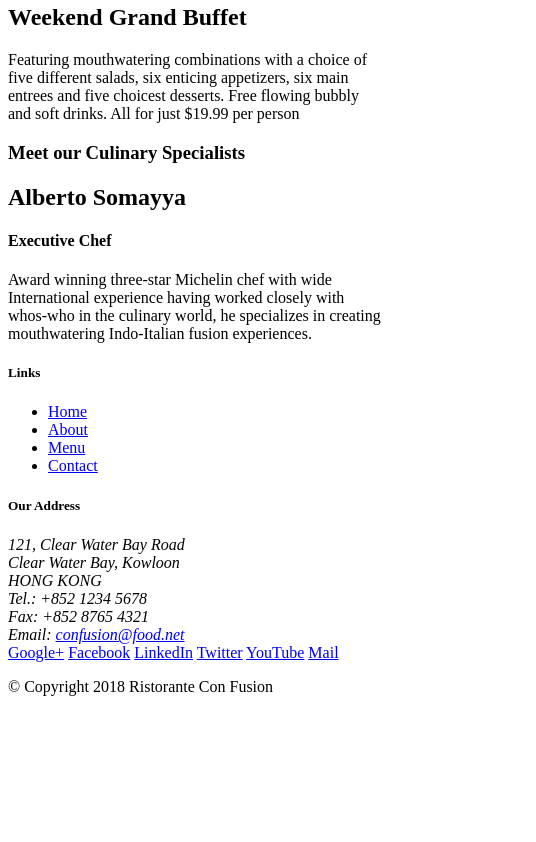
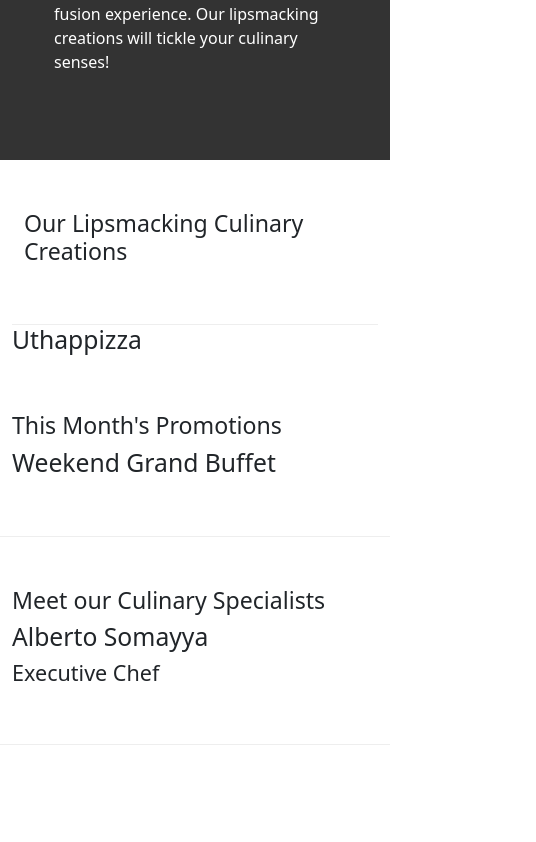
Before and after one commit to shaunwang1350/bootstrapTests, a website: page index.html in a window 390 px wide. Shown: the part 484-1326 px from the top of the page, 536 px wide, since content can reach past the window. Before the commit the page ends 1196 px from the top, so only its background shows below. Drawn offline with nearby package versions, Linux system fonts and the light colour scheme.

```diff
--- a/index.html
+++ b/index.html
@@ -2,6 +2,14 @@
 <html lang="en">
 
 <head>
+        <!-- Required meta tags always come first -->
+        <meta charset="utf-8">
+        <meta name="viewport" content="width=device-width, initial-scale=1, shrink-to-fit=no">
+        <meta http-equiv="x-ua-compatible" content="ie=edge">
+
+        <!-- Bootstrap CSS -->
+        <link rel="stylesheet" href="node_modules/bootstrap/dist/css/bootstrap.min.css">
+        <link rel="stylesheet" href="css/styles.css">
     <title>Ristorante Con Fusion</title>
 </head>
 
@@ -22,6 +30,7 @@
             </div>
         </div>
     </nav>
+
     <header class="jumbotron">
         <div class="container">
             <div class="row row-header">
@@ -36,52 +45,52 @@
     </header>
 
     <div>
-        <div>
-            <div>
+        <div class='container'>
+            <div class='row row-content align-items-center'>
                 <h3>Our Lipsmacking Culinary Creations</h3>
             </div>
-            <div>
+            <div class='col col-sm order-sm-first col-md'>
                 <h2>Uthappizza</h2>
-                <p>A unique combination of Indian Uthappam (pancake) and Italian pizza, topped with Cerignola olives, ripe vine cherry tomatoes, Vidalia onion, Guntur chillies and Buffalo Paneer.</p>
+                <p class="d-none d-sm-block">A unique combination of Indian Uthappam (pancake) and Italian pizza, topped with Cerignola olives, ripe vine cherry tomatoes, Vidalia onion, Guntur chillies and Buffalo Paneer.</p>
             </div>
         </div>
 
 
-        <div>
-            <div>
+        <div class='row row-content align-items-center'>
+            <div class="col-12 col-sm-4 col-md-3">
                 <h3>This Month's Promotions</h3>
             </div>
-            <div>
+            <div class="col col-sm-col-md">
                 <h2>Weekend Grand Buffet</h2>
-                <p>Featuring mouthwatering combinations with a choice of five different salads, six enticing appetizers, six main entrees and five choicest desserts. Free flowing bubbly and soft drinks. All for just $19.99 per person </p>
+                <p class="d-none d-sm-block">Featuring mouthwatering combinations with a choice of five different salads, six enticing appetizers, six main entrees and five choicest desserts. Free flowing bubbly and soft drinks. All for just $19.99 per person </p>
             </div>
         </div>
 
-        <div>
-            <div>
+        <div class='row row-content align-items-center'>
+            <div class='col-12 col-sm-4 order-sm-last col-md-3'>
                 <h3>Meet our Culinary Specialists</h3>
             </div>
-            <div>
+            <div c>
                 <h2>Alberto Somayya</h2>
                 <h4>Executive Chef</h4>
-                <p>Award winning three-star Michelin chef with wide International experience having worked closely with whos-who in the culinary world, he specializes in creating mouthwatering Indo-Italian fusion experiences. </p>
+                <p class="d-none d-sm-block">Award winning three-star Michelin chef with wide International experience having worked closely with whos-who in the culinary world, he specializes in creating mouthwatering Indo-Italian fusion experiences. </p>
             </div>
         </div>
     </div>
 
-    <footer>
-        <div>
-            <div>
-                <div>
+    <footer class="footer">
+        <div class="container">
+            <div class="row">
+                <div class="col-4 offset-1 col-sm-2">
                     <h5>Links</h5>
-                    <ul>
+                    <ul class="list-unstyled">
                         <li><a href="#">Home</a></li>
-                        <li><a href="#">About</a></li>
+                        <li><a href="aboutus.html">About</a></li>
                         <li><a href="#">Menu</a></li>
                         <li><a href="#">Contact</a></li>
                     </ul>
                 </div>
-                <div>
+                <div class="col-7 col-sm-5">
                     <h5>Our Address</h5>
                     <address>
 		              121, Clear Water Bay Road<br>
@@ -92,8 +101,8 @@
 		              Email: <a href="mailto:confusion@food.net">confusion@food.net</a>
 		           </address>
                 </div>
-                <div>
-                    <div>
+                <div class="col-12 col-sm-4 align-self-center">
+                    <div class="text-center">
                         <a href="http://google.com/+">Google+</a>
                         <a href="http://www.facebook.com/profile.php?id=">Facebook</a>
                         <a href="http://www.linkedin.com/in/">LinkedIn</a>
@@ -103,13 +112,16 @@
                     </div>
                 </div>
            </div>
-           <div>
-                <div>
+           <div class="row justify-content-center">
+                <div class="col-auto">
                     <p>© Copyright 2018 Ristorante Con Fusion</p>
                 </div>
            </div>
         </div>
     </footer>
+    <script src="node_modules/jquery/dist/jquery.slim.min.js"></script>
+    <script src="node_modules/popper.js/dist/umd/popper.min.js"></script>
+    <script src="node_modules/bootstrap/dist/js/bootstrap.min.js"></script>
 
 </body>
 
```
Also changed, not shown: aboutus.html (+18 -1 lines).
